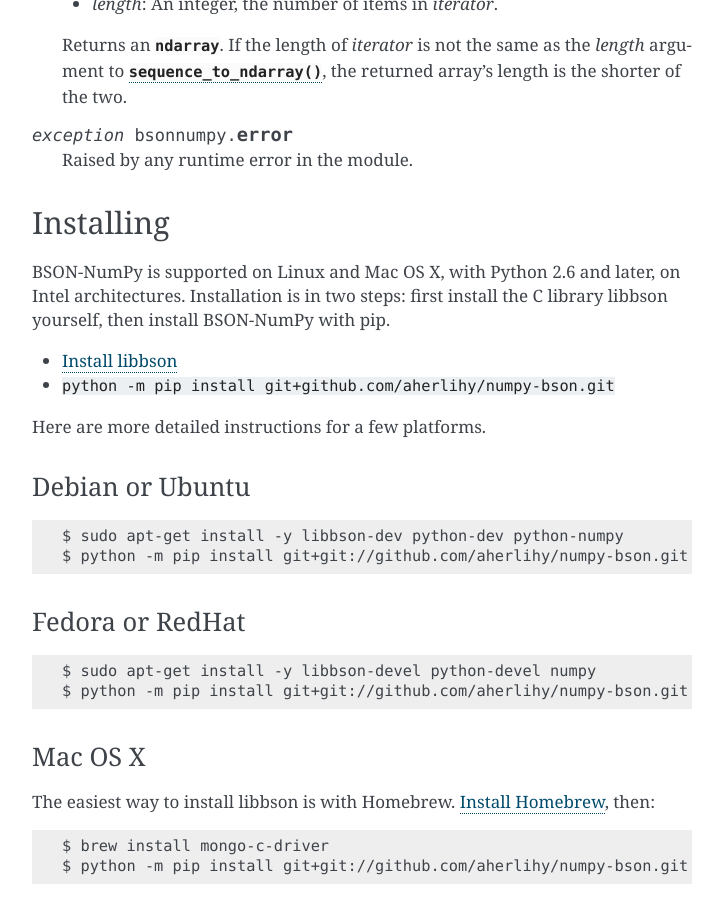
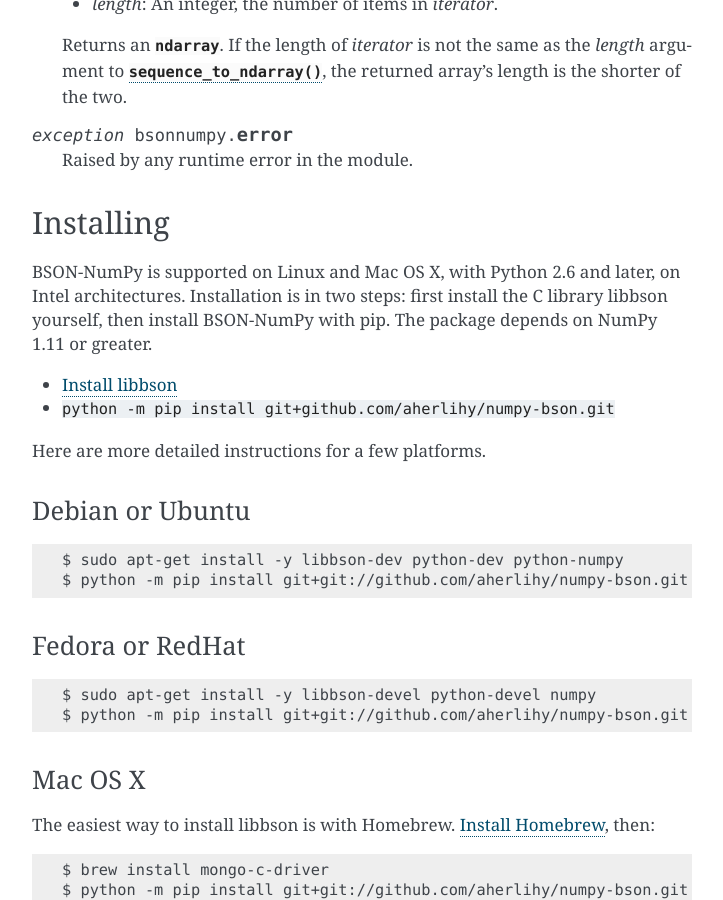
Before and after one commit to mongodb/bson-numpy, a Sphinx documentation site: the page built from doc/index.rst, in a window 1280 px wide and 900 px high, scrolled down 1183 px. Shown: the whole window, without its empty margins (388-1111 px from the left). Built offline with Sphinx 7.4.7, drawn with Linux system fonts in a browser that asks for light colours.

Commit message:
require NumPy 1.11+

```diff
--- a/doc/index.rst
+++ b/doc/index.rst
@@ -86,7 +86,8 @@
 
 BSON-NumPy is supported on Linux and Mac OS X, with Python 2.6 and later,
 on Intel architectures. Installation is in two steps: first install the C
-library libbson yourself, then install BSON-NumPy with pip.
+library libbson yourself, then install BSON-NumPy with pip. The package
+depends on NumPy 1.11 or greater.
 
 - `Install libbson <http://mongoc.org/libbson/current/installing.html>`_
 - ``python -m pip install git+github.com/aherlihy/numpy-bson.git``
--- a/setup.py
+++ b/setup.py
@@ -34,7 +34,7 @@
     tests_require = ["pymongo", "unittest2"]
     test_suite = "unittest2.collector"
 else:
-    setup_requires = ["numpy"]
+    setup_requires = ["numpy>=1.12.0"]
     tests_require = ["pymongo"]
     test_suite = "test"
 
```
